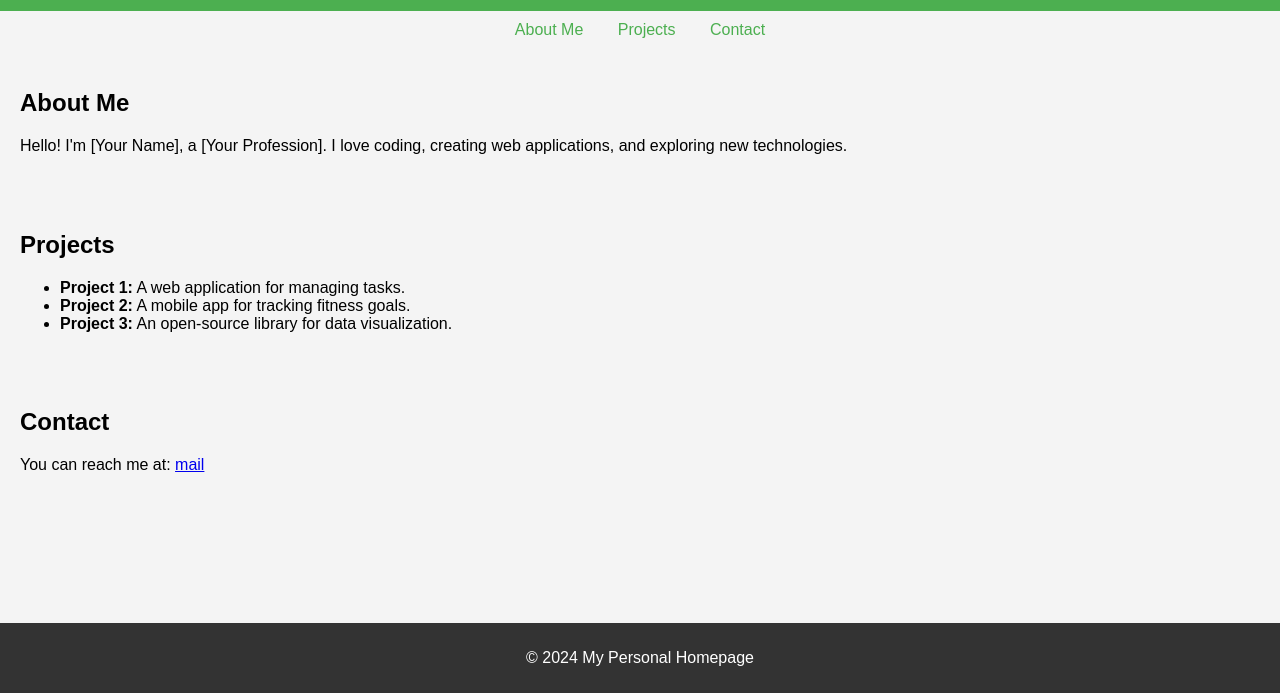
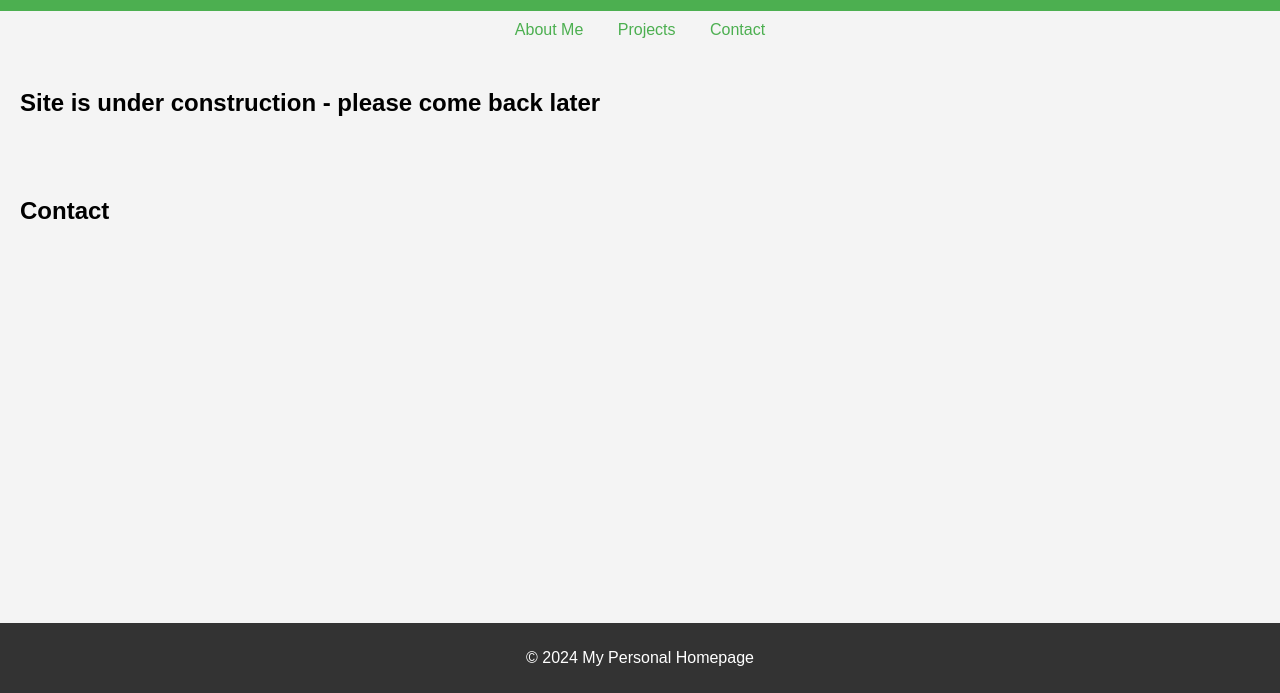
Before and after one commit to MichielNoback/home, a plain HTML site: page index.html in a window 1280 px wide. Shown: the part 107-800 px from the top of the page. Drawn offline with Linux system fonts and the light colour scheme.

Commit message:
first commit

```diff
--- a/index.html
+++ b/index.html
@@ -51,20 +51,11 @@
         <a href="#contact">Contact</a>
     </nav>
     <section id="about">
-        <h2>About Me</h2>
-        <p>Hello! I'm [Your Name], a [Your Profession]. I love coding, creating web applications, and exploring new technologies.</p>
-    </section>
-    <section id="projects">
-        <h2>Projects</h2>
-        <ul>
-            <li><strong>Project 1:</strong> A web application for managing tasks.</li>
-            <li><strong>Project 2:</strong> A mobile app for tracking fitness goals.</li>
-            <li><strong>Project 3:</strong> An open-source library for data visualization.</li>
-        </ul>
+        <h2>Site is under construction - please come back later</h2>
     </section>
     <section id="contact">
         <h2>Contact</h2>
-        <p>You can reach me at: <a href="mailto:me@example.com">mail</a></p>
+        <!-- <p>You can reach me at: <a href="mailto:me@example.com">mail</a></p> -->
     </section>
     <footer>
         <p>&copy; 2024 My Personal Homepage</p>
```
